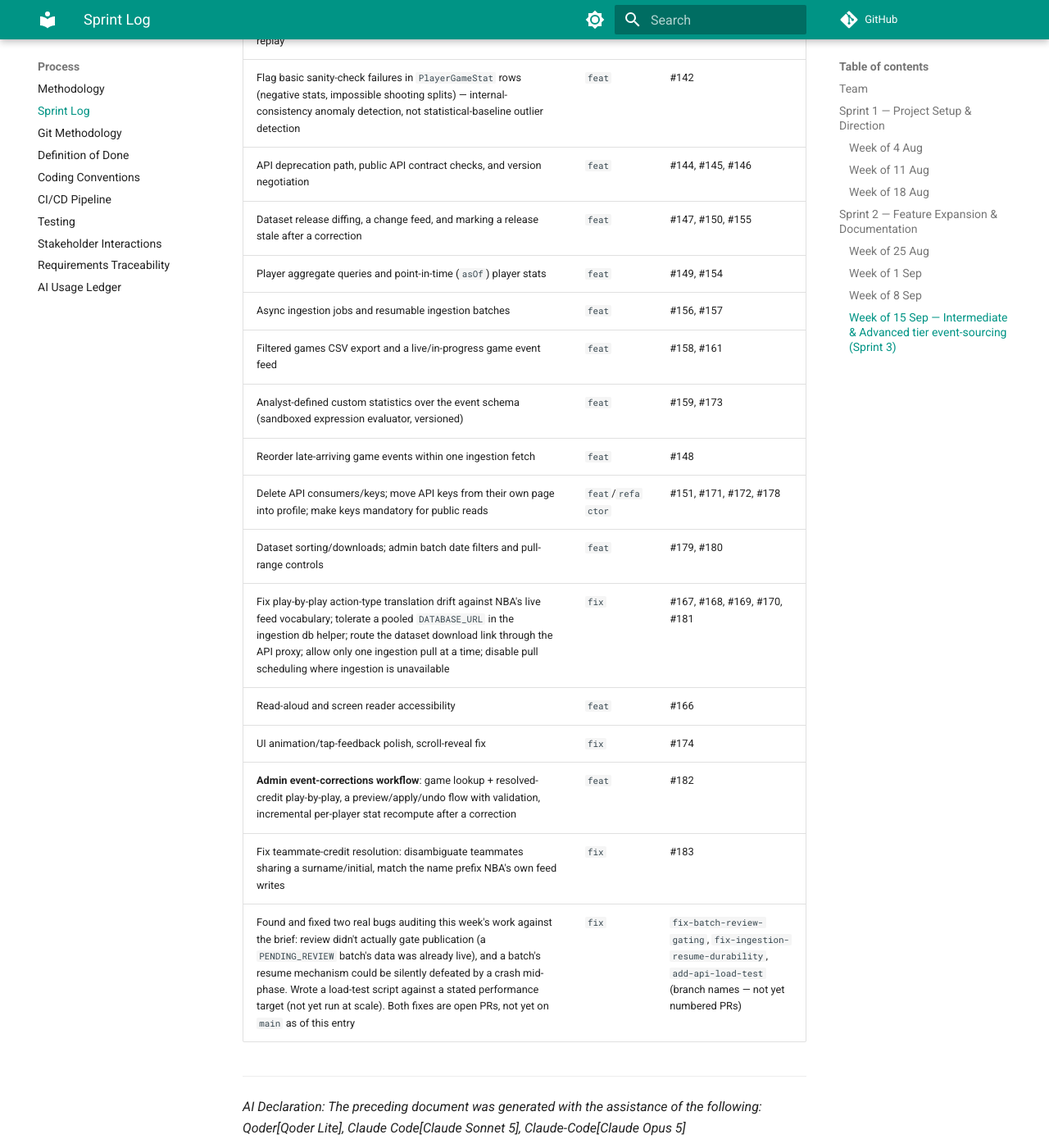
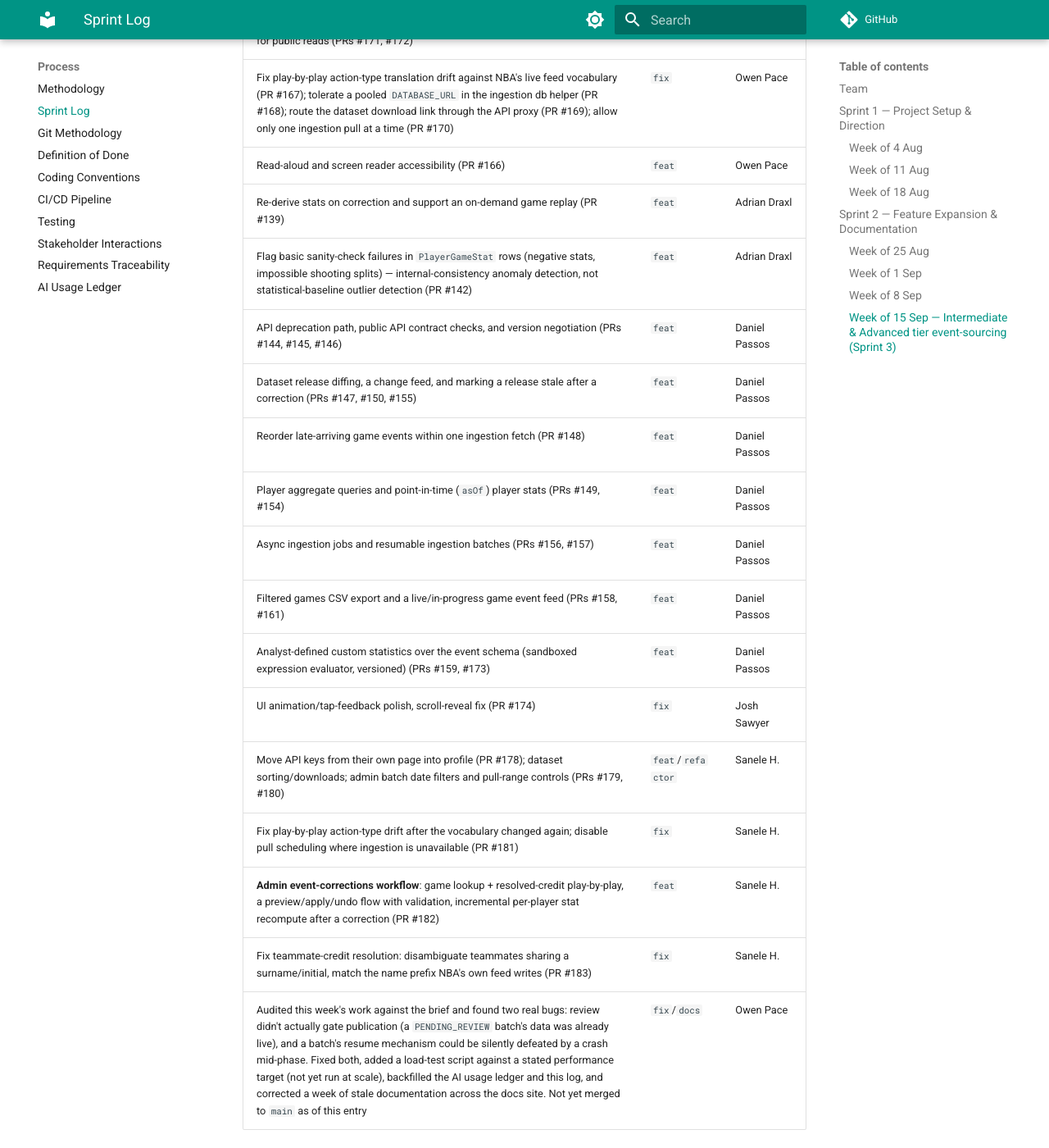
Before and after one commit to Sports-Analytics-Innovation-Platform/Innovation-Documentation-Website, an MkDocs documentation site: the page built from docs/sprint-log.md, in a window 1280 px wide and 1400 px high, scrolled down 10277 px. Shown: the whole window at 82% size. Built offline with MkDocs 1.6.1 and Material for MkDocs 9.7.7, drawn with Linux system fonts in a browser that asks for light colours; comment, search, counter and statistics services are not loaded; some of the changed text lies outside the part shown.

Commit message:
docs: fix the Week of 15 Sep table to match the sprint log's own format
Landed with a "PRs" column instead of "Owner" (name) like every other
week in this file, and grouped PRs by theme rather than by who actually
did the work. Rebuilt with real per-PR authorship (git log on each
merge commit's branch range) and no AI-tool attribution in the Owner
column — that's what the AI Usage Ledger is for, not this page.

```diff
--- a/docs/sprint-log.md
+++ b/docs/sprint-log.md
@@ -167,26 +167,27 @@
 
 The largest batch of work in the project so far — roughly 35 merged PRs, mostly landing the brief's own Intermediate/Advanced-tier requirements (submission review, dataset releases, API maturity, custom statistics) rather than adjacent features. Backfilled from `git log` since this window's own AI usage/docs entries were behind by over a week.
 
-| Task | Type | PRs |
+| Task | Type | Owner |
 |---|---|---|
-| Submission review workflow, API keys, an audit trail, career stats and dataset releases — the first big drop of Intermediate-tier work (`intermediate-brief-features` branch) | `feat` | #136, #138, #140, #141 |
-| Re-derive stats on correction and support an on-demand game replay | `feat` | #139 |
-| Flag basic sanity-check failures in `PlayerGameStat` rows (negative stats, impossible shooting splits) — internal-consistency anomaly detection, not statistical-baseline outlier detection | `feat` | #142 |
-| API deprecation path, public API contract checks, and version negotiation | `feat` | #144, #145, #146 |
-| Dataset release diffing, a change feed, and marking a release stale after a correction | `feat` | #147, #150, #155 |
-| Player aggregate queries and point-in-time (`asOf`) player stats | `feat` | #149, #154 |
-| Async ingestion jobs and resumable ingestion batches | `feat` | #156, #157 |
-| Filtered games CSV export and a live/in-progress game event feed | `feat` | #158, #161 |
-| Analyst-defined custom statistics over the event schema (sandboxed expression evaluator, versioned) | `feat` | #159, #173 |
-| Reorder late-arriving game events within one ingestion fetch | `feat` | #148 |
-| Delete API consumers/keys; move API keys from their own page into profile; make keys mandatory for public reads | `feat`/`refactor` | #151, #171, #172, #178 |
-| Dataset sorting/downloads; admin batch date filters and pull-range controls | `feat` | #179, #180 |
-| Fix play-by-play action-type translation drift against NBA's live feed vocabulary; tolerate a pooled `DATABASE_URL` in the ingestion db helper; route the dataset download link through the API proxy; allow only one ingestion pull at a time; disable pull scheduling where ingestion is unavailable | `fix` | #167, #168, #169, #170, #181 |
-| Read-aloud and screen reader accessibility | `feat` | #166 |
-| UI animation/tap-feedback polish, scroll-reveal fix | `fix` | #174 |
-| **Admin event-corrections workflow**: game lookup + resolved-credit play-by-play, a preview/apply/undo flow with validation, incremental per-player stat recompute after a correction | `feat` | #182 |
-| Fix teammate-credit resolution: disambiguate teammates sharing a surname/initial, match the name prefix NBA's own feed writes | `fix` | #183 |
-| Found and fixed two real bugs auditing this week's work against the brief: review didn't actually gate publication (a `PENDING_REVIEW` batch's data was already live), and a batch's resume mechanism could be silently defeated by a crash mid-phase. Wrote a load-test script against a stated performance target (not yet run at scale). Both fixes are open PRs, not yet on `main` as of this entry | `fix` | `fix-batch-review-gating`, `fix-ingestion-resume-durability`, `add-api-load-test` (branch names — not yet numbered PRs) |
+| Submission review workflow, API keys, an audit trail, career stats and dataset releases — the first big drop of Intermediate-tier work (`intermediate-brief-features` branch, PRs #136, #138, #140, #141) | `feat` | Owen Pace |
+| Delete API consumers/keys (PR #151); user-owned API keys made mandatory for public reads (PRs #171, #172) | `feat` | Owen Pace |
+| Fix play-by-play action-type translation drift against NBA's live feed vocabulary (PR #167); tolerate a pooled `DATABASE_URL` in the ingestion db helper (PR #168); route the dataset download link through the API proxy (PR #169); allow only one ingestion pull at a time (PR #170) | `fix` | Owen Pace |
+| Read-aloud and screen reader accessibility (PR #166) | `feat` | Owen Pace |
+| Re-derive stats on correction and support an on-demand game replay (PR #139) | `feat` | Adrian Draxl |
+| Flag basic sanity-check failures in `PlayerGameStat` rows (negative stats, impossible shooting splits) — internal-consistency anomaly detection, not statistical-baseline outlier detection (PR #142) | `feat` | Adrian Draxl |
+| API deprecation path, public API contract checks, and version negotiation (PRs #144, #145, #146) | `feat` | Daniel Passos |
+| Dataset release diffing, a change feed, and marking a release stale after a correction (PRs #147, #150, #155) | `feat` | Daniel Passos |
+| Reorder late-arriving game events within one ingestion fetch (PR #148) | `feat` | Daniel Passos |
+| Player aggregate queries and point-in-time (`asOf`) player stats (PRs #149, #154) | `feat` | Daniel Passos |
+| Async ingestion jobs and resumable ingestion batches (PRs #156, #157) | `feat` | Daniel Passos |
+| Filtered games CSV export and a live/in-progress game event feed (PRs #158, #161) | `feat` | Daniel Passos |
+| Analyst-defined custom statistics over the event schema (sandboxed expression evaluator, versioned) (PRs #159, #173) | `feat` | Daniel Passos |
+| UI animation/tap-feedback polish, scroll-reveal fix (PR #174) | `fix` | Josh Sawyer |
+| Move API keys from their own page into profile (PR #178); dataset sorting/downloads; admin batch date filters and pull-range controls (PRs #179, #180) | `feat`/`refactor` | Sanele H. |
+| Fix play-by-play action-type drift after the vocabulary changed again; disable pull scheduling where ingestion is unavailable (PR #181) | `fix` | Sanele H. |
+| **Admin event-corrections workflow**: game lookup + resolved-credit play-by-play, a preview/apply/undo flow with validation, incremental per-player stat recompute after a correction (PR #182) | `feat` | Sanele H. |
+| Fix teammate-credit resolution: disambiguate teammates sharing a surname/initial, match the name prefix NBA's own feed writes (PR #183) | `fix` | Sanele H. |
+| Audited this week's work against the brief and found two real bugs: review didn't actually gate publication (a `PENDING_REVIEW` batch's data was already live), and a batch's resume mechanism could be silently defeated by a crash mid-phase. Fixed both, added a load-test script against a stated performance target (not yet run at scale), backfilled the AI usage ledger and this log, and corrected a week of stale documentation across the docs site. Not yet merged to `main` as of this entry | `fix`/`docs` | Owen Pace |
 
 ---
 
```
